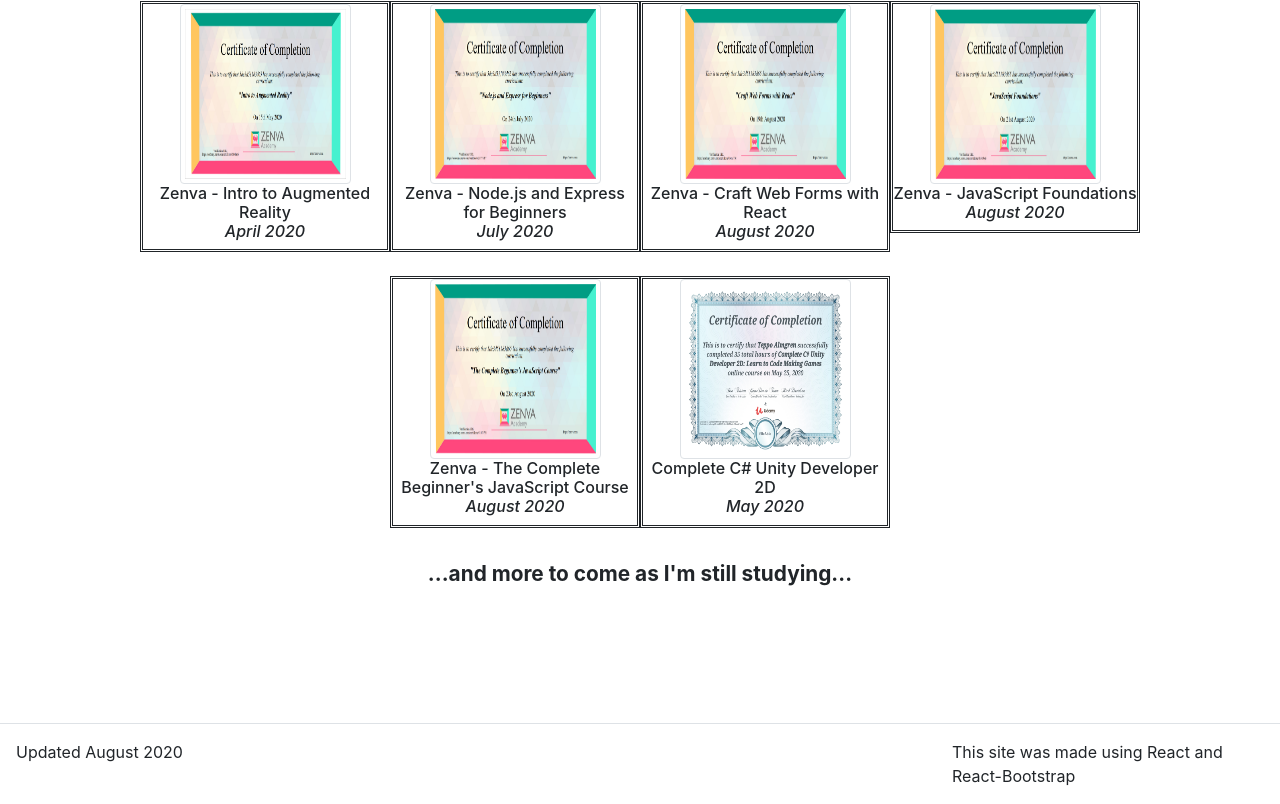
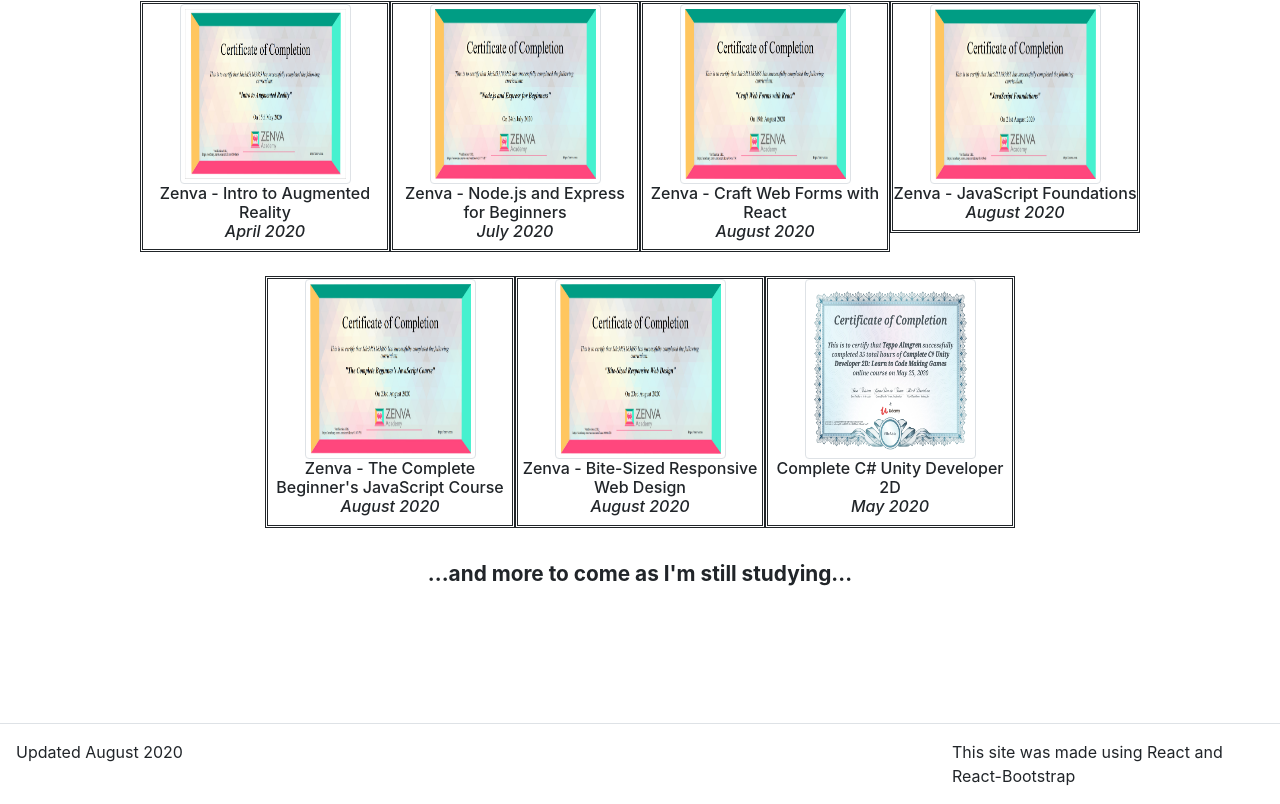
Before and after one commit to JonHanes/portfolio, a React (Create React App) app: page /certificates in a window 1280 px wide. Shown: the part 1132-1936 px from the top of the page. Built offline with nearby package versions, Linux system fonts and the light colour scheme.

Commit message:
Added certificate

```diff
--- a/src/Components/ImageGallery.js
+++ b/src/Components/ImageGallery.js
@@ -23,6 +23,7 @@
 import ZENVA_React_Webforms from "../Assets/Images/Certificates/Zenva_React_Webforms.PNG"
 import ZENVA_JS_Foundations from "../Assets/Images/Certificates/Zenva_JS_Foundations.PNG"
 import ZENVA_JS_Beginner from "../Assets/Images/Certificates/Zenva_JS_Beginner1.PNG"
+import ZENVA_Responsive_Web_Design from "../Assets/Images/Certificates/Zenva_BS_Responsive_Web_Design.PNG"
 //Udemy
 import UDEMY_2D_Course from "../Assets/Images/Certificates/Udemy_Unity_2D_Course.jpg"
 
@@ -207,6 +208,16 @@
                         : ''
                     }
 
+                    { this.state.zenva_visible ?
+                        <div className="gallery-imageWrapper">
+                        <Image className="gallery-smallImg" src={ZENVA_Responsive_Web_Design} thumbnail />
+                        <h6>Zenva - Bite-Sized Responsive Web Design<br/>
+                        <i>August 2020</i></h6>
+                        </div>
+                        : ''
+                    }
+
+
                     { this.state.udemy_visible ?
                         <div className="gallery-imageWrapper">
                         <Image className="gallery-smallImg" src={UDEMY_2D_Course} thumbnail />
```
Also changed, not shown: src/Assets/Images/Certificates/Zenva_BS_Responsive_Web_Design.PNG (added).
